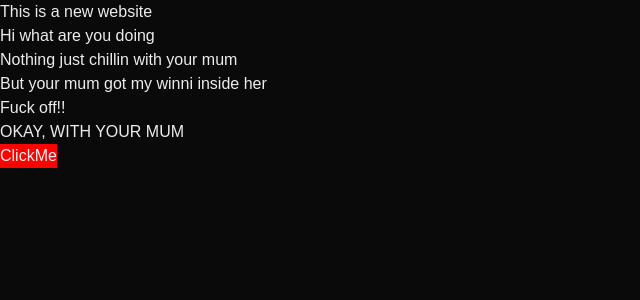
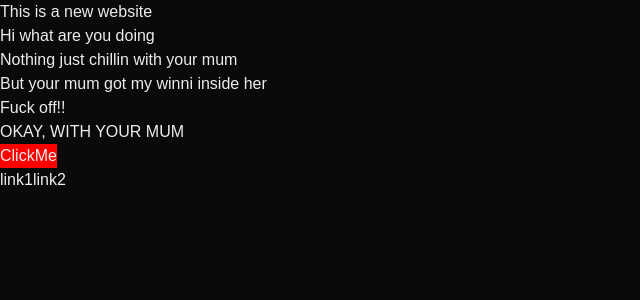
Before and after one commit to AKSaryansh/crawl-check, a Next.js app: page / in a window 1280 px wide. Shown: the top 300 px of the page, without its empty margins (0-640 px from the left). Built offline with nearby package versions, Linux system fonts and the light colour scheme.

Commit message:
links added

```diff
--- a/app/page.tsx
+++ b/app/page.tsx
@@ -22,6 +22,8 @@ export default function Home(){
       }
       }}>ClickMe</button>
       {color=="blue"?<p>Button is clicked</p>:<p></p>}
+      <a href="#">link1</a>
+      <a href="#">link2</a>
     </div>
     </>
   )
```
